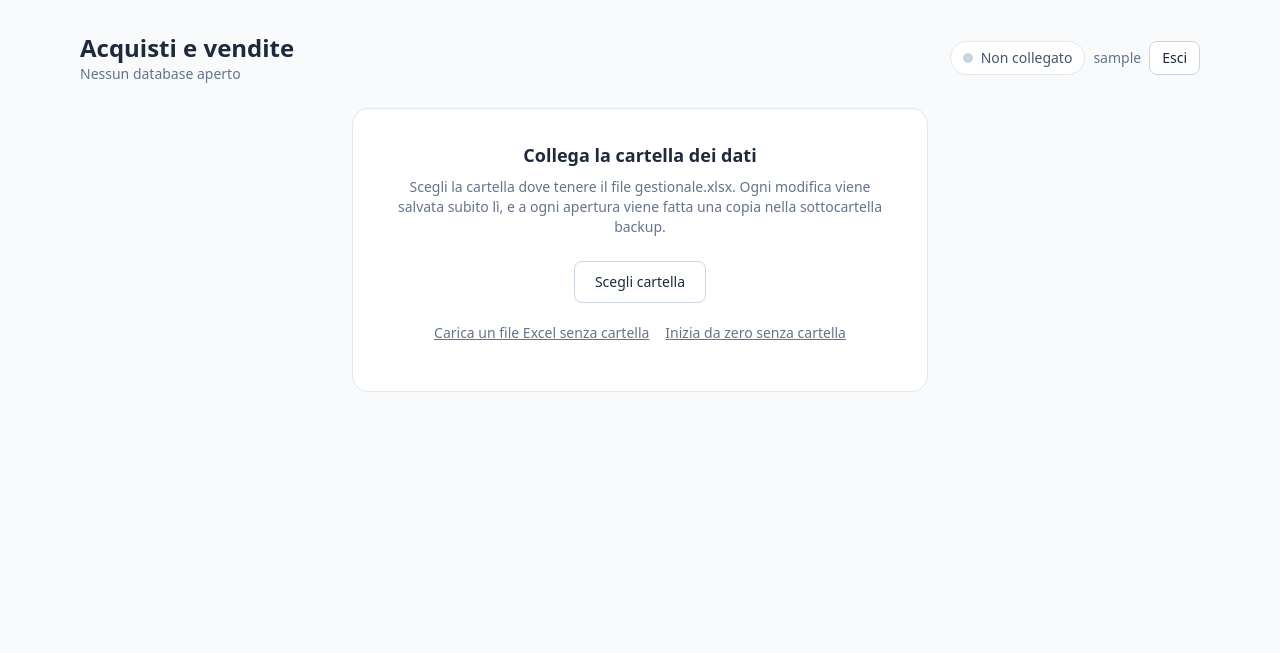
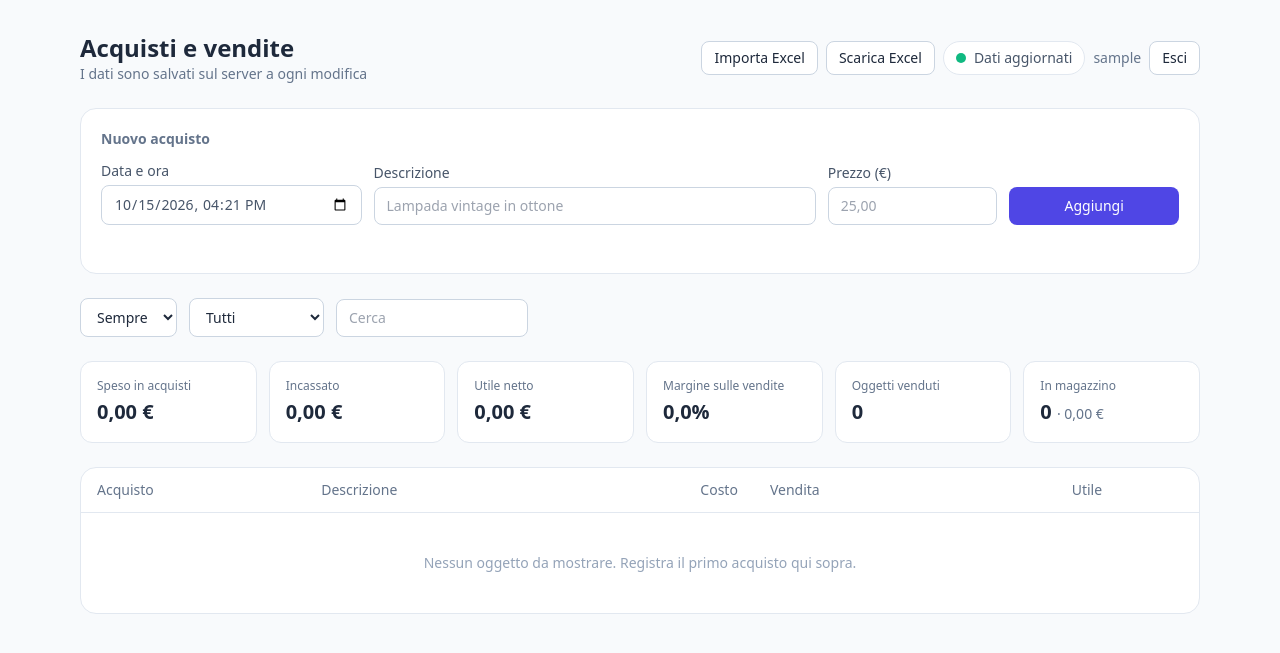
Before and after one commit to dattolo/gida, a Django app: page / in a window 1280 px wide. Shown: the top 653 px of the page. Run offline with Django 5.2, Linux system fonts and the light colour scheme; the visitor is signed in with stand-in values (Sample User, id 1); data that the repository does not hold is empty; some libraries are stand-ins or nearby versions.

Commit message:
Store items in the database instead of the local Excel file
- Page loads and saves through the DRF API (create, sell, unsell, delete)
- Excel import parsed client-side, sent to new bulk endpoint
  /api/items/import/ (append or replace, all-or-nothing)
- Excel download kept as a user-side backup
- Removed folder picker, IndexedDB and local backup logic

Co-Authored-By: Claude Opus 5.5 <noreply@anthropic.com>

```diff
--- a/gestionale/serializers.py
+++ b/gestionale/serializers.py
@@ -37,3 +37,8 @@ class ItemSerializer(serializers.ModelSerializer):
 class VenditaSerializer(serializers.Serializer):
     vendita_dt = serializers.DateTimeField()
     prezzo_vendita = serializers.DecimalField(max_digits=10, decimal_places=2, min_value=0)
+
+
+class ImportSerializer(serializers.Serializer):
+    items = ItemSerializer(many=True, max_length=5000)
+    replace = serializers.BooleanField(default=False)
--- a/gestionale/templates/gestionale/index.html
+++ b/gestionale/templates/gestionale/index.html
@@ -13,14 +13,14 @@
 	<header class="flex flex-wrap items-center justify-between gap-3 mb-6">
 		<div>
 			<h1 class="text-2xl font-semibold">Acquisti e vendite</h1>
-			<p id="where" class="text-sm text-slate-500">Nessun database aperto</p>
+			<p class="text-sm text-slate-500">I dati sono salvati sul server a ogni modifica</p>
 		</div>
 		<div class="flex flex-wrap items-center gap-2">
-			<button id="btnImp" class="hidden border border-slate-300 bg-white hover:bg-slate-50 rounded-lg px-3 py-1.5 text-sm">Importa Excel</button>
-			<button id="btnDl" class="hidden border border-slate-300 bg-white hover:bg-slate-50 rounded-lg px-3 py-1.5 text-sm">Scarica Excel</button>
+			<button id="btnImp" class="border border-slate-300 bg-white hover:bg-slate-50 rounded-lg px-3 py-1.5 text-sm">Importa Excel</button>
+			<button id="btnDl" class="border border-slate-300 bg-white hover:bg-slate-50 rounded-lg px-3 py-1.5 text-sm">Scarica Excel</button>
 			<div class="flex items-center gap-2 text-sm px-3 py-1.5 rounded-full bg-white border border-slate-200">
 				<span id="dot" class="w-2.5 h-2.5 rounded-full bg-slate-300"></span>
-				<span id="stxt" class="text-slate-600">Non collegato</span>
+				<span id="stxt" class="text-slate-600">Caricamento…</span>
 			</div>
 			<form method="post" action="{% url 'logout' %}" class="flex items-center gap-2 text-sm">
 				{% csrf_token %}
@@ -29,34 +29,9 @@
 			</form>
 		</div>
 	</header>
-
-	<section id="setup" class="bg-white border border-slate-200 rounded-2xl p-8 text-center max-w-xl mx-auto">
-		<div id="stepStart">
-			<h2 id="startTitle" class="text-lg font-semibold mb-2">Collega la cartella dei dati</h2>
-			<p id="startText" class="text-sm text-slate-500 mb-6">Scegli la cartella dove tenere il file gestionale.xlsx. Ogni modifica viene salvata subito lì, e a ogni apertura viene fatta una copia nella sottocartella backup.</p>
-			<div class="flex flex-col gap-3 items-center">
-				<button id="reopen" class="hidden bg-indigo-600 hover:bg-indigo-700 text-white rounded-lg px-5 py-2.5 text-sm font-medium">Riapri la cartella «<span id="reopenName"></span>»</button>
-				<button id="pick" class="border border-slate-300 bg-white hover:bg-slate-50 rounded-lg px-5 py-2.5 text-sm font-medium">Scegli cartella</button>
-				<div class="flex flex-wrap justify-center gap-4 mt-2">
-					<button id="memMode" class="text-sm text-slate-500 hover:text-slate-800 underline">Carica un file Excel senza cartella</button>
-					<button id="memNew" class="text-sm text-slate-500 hover:text-slate-800 underline">Inizia da zero senza cartella</button>
-				</div>
-			</div>
-		</div>
-		<div id="stepMissing" class="hidden">
-			<h2 class="text-lg font-semibold mb-2">Database non trovato</h2>
-			<p class="text-sm text-slate-500 mb-6">Nella cartella «<span id="missName" class="font-medium text-slate-700"></span>» non c'è il file gestionale.xlsx. Puoi caricare un file Excel che hai già (verrà salvato in questa cartella come gestionale.xlsx) oppure iniziare da zero.</p>
-			<div class="flex flex-col gap-3 items-center">
-				<button id="btnUpl" class="bg-indigo-600 hover:bg-indigo-700 text-white rounded-lg px-5 py-2.5 text-sm font-medium">Carica file Excel</button>
-				<button id="btnNew" class="border border-slate-300 bg-white hover:bg-slate-50 rounded-lg px-5 py-2.5 text-sm font-medium">Inizia da zero</button>
-				<button id="btnBack" class="text-sm text-slate-500 hover:text-slate-800 underline mt-2">Scegli un'altra cartella</button>
-			</div>
-		</div>
-		<p id="setupMsg" class="text-sm text-red-600 mt-4"></p>
-	</section>
 	<input type="file" id="upl" accept=".xlsx,.xls,.ods" class="hidden">
 
-	<main id="app" class="hidden space-y-6">
+	<main id="app" class="space-y-6">
 		<section class="bg-white border border-slate-200 rounded-2xl p-5">
 			<h2 class="text-sm font-semibold text-slate-500 mb-3">Nuovo acquisto</h2>
 			<div class="grid grid-cols-1 md:grid-cols-12 gap-3 items-end">
@@ -64,12 +39,12 @@
 					<input id="dt" type="datetime-local" class="mt-1 w-full rounded-lg border border-slate-300 px-3 py-2 text-sm focus:outline-none focus:ring-2 focus:ring-indigo-500">
 				</label>
 				<label class="md:col-span-5 text-sm text-slate-600">Descrizione
-					<input id="ds" type="text" placeholder="Lampada vintage in ottone" class="mt-1 w-full rounded-lg border border-slate-300 px-3 py-2 text-sm focus:outline-none focus:ring-2 focus:ring-indigo-500">
+					<input id="ds" type="text" maxlength="255" placeholder="Lampada vintage in ottone" class="mt-1 w-full rounded-lg border border-slate-300 px-3 py-2 text-sm focus:outline-none focus:ring-2 focus:ring-indigo-500">
 				</label>
 				<label class="md:col-span-2 text-sm text-slate-600">Prezzo (€)
 					<input id="pr" type="number" min="0" step="0.01" placeholder="25,00" class="mt-1 w-full rounded-lg border border-slate-300 px-3 py-2 text-sm focus:outline-none focus:ring-2 focus:ring-indigo-500">
 				</label>
-				<button id="add" class="md:col-span-2 bg-indigo-600 hover:bg-indigo-700 text-white rounded-lg px-4 py-2 text-sm font-medium h-[38px]">Aggiungi</button>
+				<button id="add" class="md:col-span-2 bg-indigo-600 hover:bg-indigo-700 disabled:opacity-50 text-white rounded-lg px-4 py-2 text-sm font-medium h-[38px]">Aggiungi</button>
 			</div>
 			<p id="err" class="text-sm text-red-600 mt-2 min-h-[1.25rem]"></p>
 		</section>
@@ -103,10 +78,8 @@
 </div>
 
 <script>
-const DB_NAME = 'gestionale.xlsx', BK_DIR = 'backup', MAX_BK = 30;
 const FMT_D = 'dd/mm/yyyy hh:mm', FMT_E = '#,##0.00 €';
-let mode = null, dir = null, memName = '', items = [], selling = null, pending = false;
-let lastMod = 0, retryT = null, saving = false, again = false, uploadPurpose = null;
+let items = [], selling = null, busy = 0;
 
 const $ = id => document.getElementById(id);
 const r2 = n => Math.round(n * 100) / 100;
@@ -115,7 +88,6 @@ const eur = n => new Intl.NumberFormat('it-IT', { style: 'currency', currency: '
 const fmt = d => d ? d.toLocaleString('it-IT', { day: '2-digit', month: '2-digit', year: 'numeric', hour: '2-digit', minute: '2-digit' }) : '';
 const clock = () => new Date().toLocaleTimeString('it-IT', { hour: '2-digit', minute: '2-digit', second: '2-digit' });
 const ym = d => d ? d.getFullYear() + '-' + pad(d.getMonth() + 1) : '';
-const uid = () => Date.now().toString(36) + Math.random().toString(36).slice(2, 6);
 const esc = s => String(s).replace(/[&<>"]/g, c => '&' + ({ '&': 'amp', '<': 'lt', '>': 'gt', '"': 'quot' }[c]) + ';');
 const toInput = d => { const x = new Date(d); x.setMinutes(x.getMinutes() - x.getTimezoneOffset()); return x.toISOString().slice(0, 16); };
 const fromInput = s => { const [a, b] = s.split('T'), [y, m, d] = a.split('-'), [h, mi] = b.split(':'); return new Date(+y, m - 1, +d, +h, +mi); };
@@ -135,119 +107,100 @@ function num(v) {
 	const n = parseFloat(s); return isNaN(n) ? 0 : r2(n);
 }
 
-function idb() { return new Promise((res, rej) => { const r = indexedDB.open('gestionale', 1); r.onupgradeneeded = () => r.result.createObjectStore('kv'); r.onsuccess = () => res(r.result); r.onerror = () => rej(r.error); }); }
-async function kvGet(k) { const db = await idb(); return new Promise(res => { const r = db.transaction('kv').objectStore('kv').get(k); r.onsuccess = () => res(r.result); r.onerror = () => res(null); }); }
-async function kvSet(k, v) { const db = await idb(); return new Promise(res => { const t = db.transaction('kv', 'readwrite'); t.objectStore('kv').put(v, k); t.oncomplete = res; t.onerror = res; }); }
+// --- Server API ---------------------------------------------------------
+
+const csrf = () => (document.cookie.match(/(?:^|;\s*)csrftoken=([^;]+)/) || [])[1] || '';
+
+function apiError(data) {
+	if (!data || typeof data !== 'object') return 'errore sconosciuto';
+	if (data.detail) return data.detail;
+	const first = v => Array.isArray(v) ? first(v.find(x => x && (typeof x !== 'object' || Object.keys(x).length))) : (v && typeof v === 'object' ? first(Object.values(v)[0]) : v);
+	return String(first(Object.values(data)) || 'dati non validi');
+}
+
+async function api(path, method = 'GET', body) {
+	busy++; setStatus('busy', method === 'GET' ? 'Caricamento…' : 'Salvataggio…');
+	try {
+		const r = await fetch('/api/' + path, {
+			method, credentials: 'same-origin',
+			headers: { 'Content-Type': 'application/json', 'X-CSRFToken': csrf() },
+			body: body === undefined ? undefined : JSON.stringify(body),
+		});
+		if (r.status === 401 || r.status === 403) { location.href = '/accounts/login/?next=/'; throw new Error('Sessione scaduta'); }
+		const data = r.status === 204 ? null : await r.json().catch(() => null);
+		if (!r.ok) throw new Error(apiError(data));
+		if (method !== 'GET') setStatus('ok', 'Salvato alle ' + clock());
+		return data;
+	} catch (e) {
+		setStatus('err', e instanceof TypeError ? 'Server non raggiungibile' : 'Non salvato');
+		throw e;
+	} finally { busy--; }
+}
+
+const money = n => r2(n).toFixed(2);
+const fromApi = o => ({
+	id: String(o.id), dt: new Date(o.acquisto_dt), ds: o.descrizione, pp: Number(o.prezzo_acquisto),
+	sp: o.prezzo_vendita == null ? null : Number(o.prezzo_vendita), sdt: o.vendita_dt ? new Date(o.vendita_dt) : null,
+});
+const toApi = i => ({
+	acquisto_dt: i.dt.toISOString(), descrizione: i.ds, prezzo_acquisto: money(i.pp),
+	vendita_dt: i.sp != null ? i.sdt.toISOString() : null, prezzo_vendita: i.sp != null ? money(i.sp) : null,
+});
+const putLocal = o => { const n = fromApi(o), k = items.findIndex(x => x.id === n.id); if (k < 0) items.push(n); else items[k] = n; };
+
+async function load() {
+	try {
+		items = (await api('items/')).map(fromApi);
+		setStatus('ok', 'Dati aggiornati');
+	} catch (e) {
+		$('rows').innerHTML = '<tr><td colspan="6" class="px-4 py-10 text-center text-red-600">Non riesco a caricare i dati: ' + esc(e.message) + '</td></tr>';
+		return;
+	}
+	$('dt').value = toInput(new Date());
+	refreshUI();
+}
 
 function setStatus(kind, text) {
 	$('dot').className = 'w-2.5 h-2.5 rounded-full ' + ({ ok: 'bg-emerald-500', err: 'bg-red-500', busy: 'bg-amber-400' }[kind] || 'bg-slate-300');
 	$('stxt').textContent = text;
 }
-function showStep(id) { ['stepStart', 'stepMissing'].forEach(s => $(s).classList.toggle('hidden', s !== id)); $('setupMsg').textContent = ''; }
+
+// --- Excel import / export ----------------------------------------------
 
 function parseWb(buf) {
 	const wb = XLSX.read(buf, { type: 'array' });
 	const ws = wb.Sheets['Registro'] || wb.Sheets[wb.SheetNames[0]];
-	if (!ws) return { list: [], fixed: false };
+	if (!ws) return [];
 	const raw = XLSX.utils.sheet_to_json(ws, { defval: null, raw: true });
 	if (raw.length) { const k = Object.keys(raw[0]); if (!k.includes('Descrizione') || !k.includes('Prezzo acquisto')) throw new Error('mancano le colonne "Descrizione" e "Prezzo acquisto"'); }
-	let fixed = false;
-	const list = raw.filter(r => r['Descrizione'] != null || r['Prezzo acquisto'] != null).map(r => {
-		let id = r['ID']; if (!id) { id = uid(); fixed = true; }
+	return raw.filter(r => r['Descrizione'] != null || r['Prezzo acquisto'] != null).map(r => {
 		const sold = r['Prezzo vendita'] != null ? String(r['Prezzo vendita']).trim() !== '' : false;
 		const dt = toDate(r['Data acquisto']) || new Date();
-		return { id: String(id), dt, ds: String(r['Descrizione'] == null ? '' : r['Descrizione']), pp: num(r['Prezzo acquisto']),
+		return { dt, ds: String(r['Descrizione'] == null ? '' : r['Descrizione']).slice(0, 255), pp: num(r['Prezzo acquisto']),
 						 sp: sold ? num(r['Prezzo vendita']) : null, sdt: sold ? (toDate(r['Data vendita']) || dt) : null };
 	});
-	return { list, fixed };
 }
 
-async function init() {
-	const fsOk = 'showDirectoryPicker' in window;
-	if (!fsOk) {
-		$('startTitle').textContent = 'Carica il tuo file Excel';
-		$('startText').textContent = 'Questo browser non permette di salvare direttamente su un file. Puoi comunque caricare il tuo gestionale.xlsx, lavorarci e scaricarlo aggiornato con "Scarica Excel". Per il salvataggio automatico apri questa pagina con Chrome o Edge su computer.';
-		$('pick').classList.add('hidden');
-		$('memMode').className = 'bg-indigo-600 hover:bg-indigo-700 text-white rounded-lg px-5 py-2.5 text-sm font-medium';
-	} else {
-		const h = await kvGet('dir').catch(() => null);
-		if (h) { $('reopenName').textContent = h.name; $('reopen').classList.remove('hidden'); $('reopen').onclick = () => openDir(h); }
-	}
-	$('pick').onclick = async () => { try { openDir(await window.showDirectoryPicker({ mode: 'readwrite' })); } catch (e) { } };
-	$('memMode').onclick = () => { uploadPurpose = 'mem'; $('upl').click(); };
-	$('memNew').onclick = () => { mode = 'mem'; memName = ''; items = []; enterApp(); setStatus('ok', 'Database nuovo'); };
-	$('btnUpl').onclick = () => { uploadPurpose = 'missing'; $('upl').click(); };
-	$('btnNew').onclick = async () => { items = []; lastMod = 0; enterApp(); await persist(); };
-	$('btnBack').onclick = () => showStep('stepStart');
-	$('btnImp').onclick = () => { uploadPurpose = 'import'; $('upl').click(); };
-	$('btnDl').onclick = download;
-}
-
-async function openDir(h) {
-	try {
-		let p = await h.queryPermission({ mode: 'readwrite' });
-		if (p !== 'granted') p = await h.requestPermission({ mode: 'readwrite' });
-		if (p !== 'granted') { $('setupMsg').textContent = 'Senza il permesso di modifica non posso salvare i dati.'; return; }
-		dir = h; mode = 'fs'; await kvSet('dir', h).catch(() => {});
-		let fh = null;
-		try { fh = await dir.getFileHandle(DB_NAME); } catch (e) { }
-		if (!fh) { $('missName').textContent = h.name; showStep('stepMissing'); return; }
-		await loadFromHandle(fh, true);
-		enterApp();
-	} catch (e) {
-		$('setupMsg').textContent = 'La cartella non è raggiungibile (forse è stata spostata o rinominata). Sceglila di nuovo.';
-	}
-}
-
-async function loadFromHandle(fh, doBackup) {
-	const f = await fh.getFile(); lastMod = f.lastModified;
-	const buf = await f.arrayBuffer();
-	if (doBackup) if (f.size > 0) await backup(buf);
-	const r = parseWb(buf); items = r.list;
-	setStatus('ok', 'File aperto');
-	if (r.fixed) await persist();
-}
-
+$('btnImp').onclick = () => $('upl').click();
 $('upl').onchange = async e => {
 	const f = e.target.files[0]; e.target.value = ''; if (!f) return;
+	let list;
+	try { list = parseWb(await f.arrayBuffer()); }
+	catch (err) { alert('Non riesco a leggere il file: ' + err.message); return; }
+	if (!list.length) { alert('Il file «' + f.name + '» non contiene oggetti.'); return; }
+	let replace = false;
+	if (items.length) {
+		replace = confirm('Il file «' + f.name + '» contiene ' + list.length + ' oggetti.\n\n' +
+			'OK = sostituisci i ' + items.length + ' oggetti attuali\nAnnulla = scegli se aggiungerli');
+		if (!replace && !confirm('Aggiungere i ' + list.length + ' oggetti a quelli attuali?')) return;
+	}
 	try {
-		const r = parseWb(await f.arrayBuffer());
-		if (uploadPurpose === 'import' && items.length) {
-			if (!confirm('Sostituire i ' + items.length + ' oggetti attuali con i ' + r.list.length + ' del file «' + f.name + '»?')) return;
-		}
-		items = r.list; selling = null;
-		if (uploadPurpose === 'mem') { mode = 'mem'; memName = f.name; enterApp(); setStatus('ok', 'File caricato'); return; }
-		if (uploadPurpose === 'missing') { lastMod = 0; enterApp(); await persist(); return; }
-		changed();
-	} catch (err) {
-		const t = 'Non riesco a leggere il file: ' + err.message;
-		if ($('app').classList.contains('hidden')) $('setupMsg').textContent = t; else alert(t);
-	}
+		const r = await api('items/import/', 'POST', { items: list.map(toApi), replace });
+		selling = null;
+		await load();
+		setStatus('ok', 'Importati ' + r.imported + ' oggetti alle ' + clock());
+	} catch (err) { alert('Importazione non riuscita, nessun dato modificato: ' + err.message); }
 };
-
-function enterApp() {
-	$('setup').classList.add('hidden'); $('app').classList.remove('hidden');
-	$('btnImp').classList.remove('hidden'); $('btnDl').classList.remove('hidden');
-	$('where').textContent = mode === 'fs'
-		? 'Database: ' + dir.name + ' / ' + DB_NAME
-		: 'Lavori senza cartella' + (memName ? ' su «' + memName + '»' : '') + ': ricordati di scaricare il file';
-	$('dt').value = toInput(new Date());
-	refreshUI();
-}
-
-async function backup(buf) {
-	try {
-		const bd = await dir.getDirectoryHandle(BK_DIR, { create: true });
-		const d = new Date();
-		const name = 'gestionale_' + d.getFullYear() + '-' + pad(d.getMonth() + 1) + '-' + pad(d.getDate()) + '_' + pad(d.getHours()) + pad(d.getMinutes()) + '.xlsx';
-		const w = await (await bd.getFileHandle(name, { create: true })).createWritable();
-		await w.write(buf); await w.close();
-		const names = [];
-		for await (const [n, h] of bd.entries()) if (h.kind === 'file') if (n.startsWith('gestionale_')) names.push(n);
-		names.sort();
-		while (names.length > MAX_BK) await bd.removeEntry(names.shift());
-	} catch (e) { console.warn('Backup non riuscito', e); }
-}
 
 function sheet(aoa, fmts, cols) {
 	const ws = XLSX.utils.aoa_to_sheet(aoa);
@@ -286,44 +239,15 @@ function buildWb() {
 	return wb;
 }
 
-async function save() {
-	setStatus('busy', 'Salvataggio…');
-	try {
-		const fh = await dir.getFileHandle(DB_NAME, { create: true });
-		const cur = await fh.getFile();
-		const external = lastMod ? (cur.size > 0 ? cur.lastModified !== lastMod : false) : false;
-		if (external) {
-			if (!confirm('Il file gestionale.xlsx è stato modificato fuori dal gestionale (per esempio in Excel).\n\nOK = sovrascrivilo con i dati che vedi qui\nAnnulla = ricarica i dati dal file')) {
-				await loadFromHandle(fh, false); pending = false; refreshUI(); setStatus('ok', 'Ricaricato dal file'); return;
-			}
-		}
-		const out = XLSX.write(buildWb(), { bookType: 'xlsx', type: 'array' });
-		const w = await fh.createWritable(); await w.write(out); await w.close();
-		lastMod = (await fh.getFile()).lastModified;
-		pending = false; clearTimeout(retryT);
-		setStatus('ok', 'Salvato alle ' + clock());
-	} catch (e) {
-		pending = true;
-		setStatus('err', 'Non salvato: se il file è aperto in Excel chiudilo. Riprovo tra 5 secondi');
-		clearTimeout(retryT); retryT = setTimeout(persist, 5000);
-	}
-}
-
-async function persist() {
-	if (mode === 'mem') { pending = true; setStatus('busy', 'Modifiche da scaricare con "Scarica Excel"'); return; }
-	if (saving) { again = true; return; }
-	saving = true; await save(); saving = false;
-	if (again) { again = false; persist(); }
-}
-
-function download() {
+$('btnDl').onclick = () => {
 	try {
 		const d = new Date();
 		const stamp = d.getFullYear() + '-' + pad(d.getMonth() + 1) + '-' + pad(d.getDate()) + '_' + pad(d.getHours()) + '-' + pad(d.getMinutes());
 		XLSX.writeFile(buildWb(), 'gestionale_' + stamp + '.xlsx');
-		if (mode === 'mem') { pending = false; setStatus('ok', 'Scaricato alle ' + clock()); }
 	} catch (e) { alert('Download non riuscito: ' + e.message); }
-}
+};
+
+// --- UI ------------------------------------------------------------------
 
 function months() {
 	const s = new Set(); items.forEach(i => { s.add(ym(i.dt)); if (i.sdt) s.add(ym(i.sdt)); });
@@ -390,16 +314,19 @@ function render() {
 }
 
 function refreshUI() { months(); render(); }
-function changed() { refreshUI(); persist(); }
 
-$('add').onclick = () => {
+$('add').onclick = async () => {
 	const dt = $('dt').value, ds = $('ds').value.trim(), pp = parseFloat($('pr').value);
 	if (!dt) return $('err').textContent = 'Inserisci data e ora';
 	if (!ds) return $('err').textContent = 'Inserisci una descrizione';
 	if (isNaN(pp) || pp < 0) return $('err').textContent = 'Inserisci un prezzo valido';
-	items.push({ id: uid(), dt: fromInput(dt), ds, pp: r2(pp), sp: null, sdt: null });
-	$('ds').value = ''; $('pr').value = ''; $('dt').value = toInput(new Date()); $('ds').focus();
-	changed();
+	$('add').disabled = true;
+	try {
+		putLocal(await api('items/', 'POST', toApi({ dt: fromInput(dt), ds, pp, sp: null, sdt: null })));
+		$('ds').value = ''; $('pr').value = ''; $('dt').value = toInput(new Date()); $('ds').focus();
+		refreshUI();
+	} catch (e) { $('err').textContent = 'Non salvato: ' + e.message; }
+	finally { $('add').disabled = false; }
 };
 ['dt', 'ds', 'pr'].forEach(id => {
 	$(id).addEventListener('input', () => $('err').textContent = '');
@@ -407,21 +334,31 @@ $('add').onclick = () => {
 });
 
 window.startSell = id => { selling = id; render(); setTimeout(() => { const el = $('sellPr'); if (el) el.focus(); }); };
-window.doSell = id => {
+window.doSell = async id => {
 	const sp = parseFloat($('sellPr').value), sdt = $('sellDt').value;
 	if (isNaN(sp) || sp < 0) return $('sellErr').textContent = 'Inserisci un prezzo valido';
 	if (!sdt) return $('sellErr').textContent = 'Inserisci la data di vendita';
-	const i = items.find(x => x.id === id); i.sp = r2(sp); i.sdt = fromInput(sdt); selling = null;
-	changed();
+	try {
+		putLocal(await api('items/' + id + '/vendi/', 'POST', { vendita_dt: fromInput(sdt).toISOString(), prezzo_vendita: money(sp) }));
+		selling = null; refreshUI();
+	} catch (e) { const el = $('sellErr'); if (el) el.textContent = 'Non salvato: ' + e.message; }
 };
-window.unsell = id => { if (!confirm('Annullare la vendita? L\'oggetto torna in magazzino.')) return; const i = items.find(x => x.id === id); i.sp = null; i.sdt = null; changed(); };
-window.del = id => { if (!confirm('Eliminare definitivamente questo oggetto?')) return; items = items.filter(x => x.id !== id); changed(); };
+window.unsell = async id => {
+	if (!confirm('Annullare la vendita? L\'oggetto torna in magazzino.')) return;
+	try { putLocal(await api('items/' + id + '/annulla_vendita/', 'POST')); refreshUI(); }
+	catch (e) { alert('Non salvato: ' + e.message); }
+};
+window.del = async id => {
+	if (!confirm('Eliminare definitivamente questo oggetto?')) return;
+	try { await api('items/' + id + '/', 'DELETE'); items = items.filter(x => x.id !== id); refreshUI(); }
+	catch (e) { alert('Non eliminato: ' + e.message); }
+};
 
 ['per', 'flt'].forEach(id => $(id).addEventListener('change', render));
 $('q').addEventListener('input', render);
-window.addEventListener('beforeunload', e => { if (pending || saving) { e.preventDefault(); e.returnValue = ''; } });
+window.addEventListener('beforeunload', e => { if (busy) { e.preventDefault(); e.returnValue = ''; } });
 
-init();
+load();
 </script>
 </body>
 </html>
```
Also changed, not shown: gestionale/api.py (+17 -3 lines), gestionale/tests.py (+42 -0 lines).
